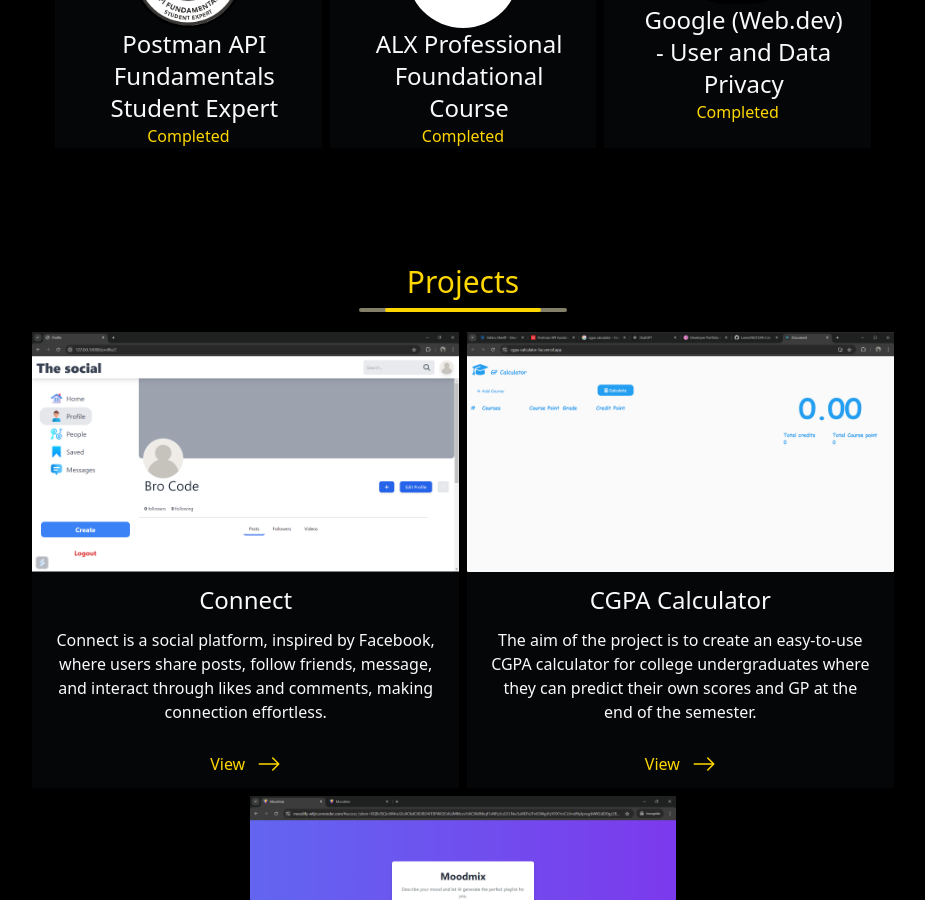
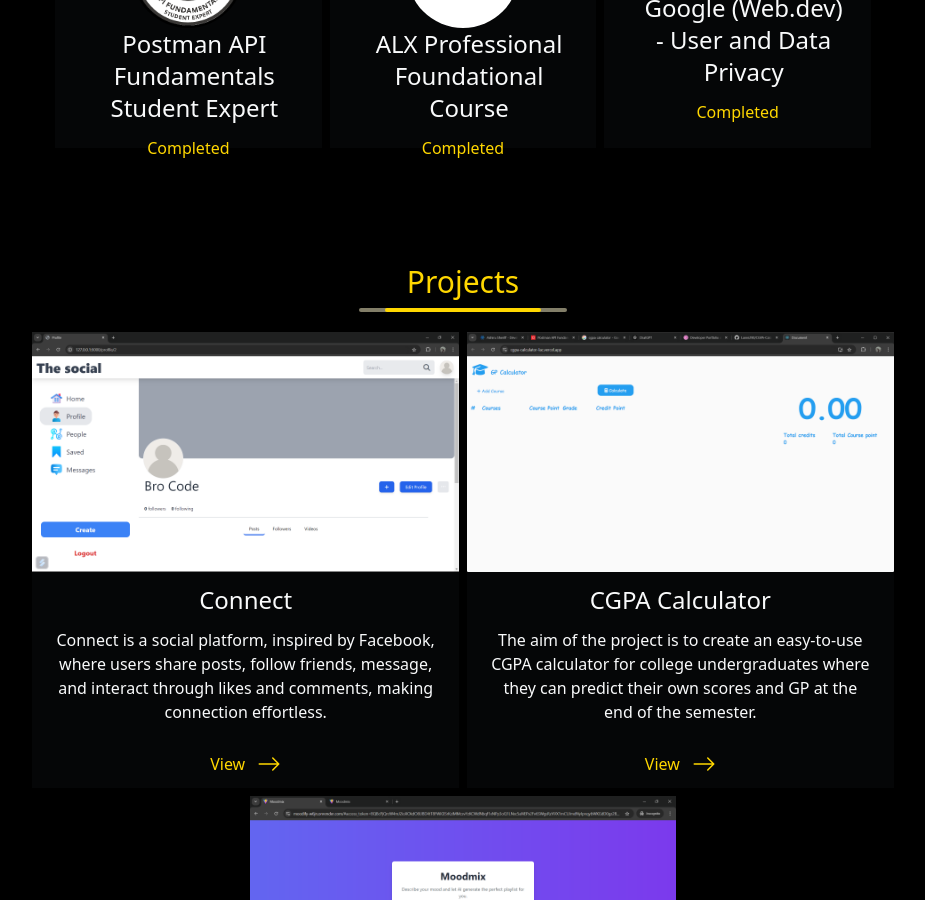
Before and after one commit to Lanre290/portfolio-v2, a React (Vite) app: page / in a window 1280 px wide. Shown: the part 3060-3960 px from the top of the page, without its empty margins (177-1102 px from the left). Built offline with nearby package versions, Linux system fonts and the light colour scheme.

Commit message:
updates #4

```diff
--- a/src/components/certifications.tsx
+++ b/src/components/certifications.tsx
@@ -15,7 +15,7 @@
                     <h3 className="text-center text-gray-50 md:text-2xl ml-3">
                         Postman API Fundamentals Student Expert
                     </h3>
-                    <h3 className="text-center primary-color">Completed</h3>
+                    <h3 className="text-center primary-color mt-3">Completed</h3>
                 </a>
                 <a href="https://intranet.alxswe.com/certificates/sEGyJPLeBh" target="_blank" className="p-6 bg-gray-500 bg-opacity-5 flex flex-col justify-start items-center w-2/3 md:w-1/3 lg:w-1/4 h-auto md:h-64">
                     <div className="w-16 h-16 md:w-28 md:h-28 rounded-full flex items-center justify-center bg-black">
@@ -24,7 +24,7 @@
                     <h3 className="text-center text-gray-50 md:text-2xl ml-3">
                         ALX Professional Foundational Course
                     </h3>
-                    <h3 className="text-center primary-color">Completed</h3>
+                    <h3 className="text-center primary-color mt-3">Completed</h3>
                 </a>
                 <a className="p-6 bg-gray-500 bg-opacity-5 flex flex-col justify-start items-center w-2/3 md:w-1/3 lg:w-1/4 h-auto md:h-64">
                     <div className="w-16 h-16 md:w-28 md:h-28 rounded-full flex items-center justify-center bg-black">
@@ -33,7 +33,7 @@
                     <h3 className="text-center text-gray-50 md:text-2xl ml-3">
                         Google (Web.dev) - User and Data Privacy
                     </h3>
-                    <h3 className="text-center primary-color">Completed</h3>
+                    <h3 className="text-center primary-color mt-3">Completed</h3>
                 </a>
             </div>
         </div>
```
